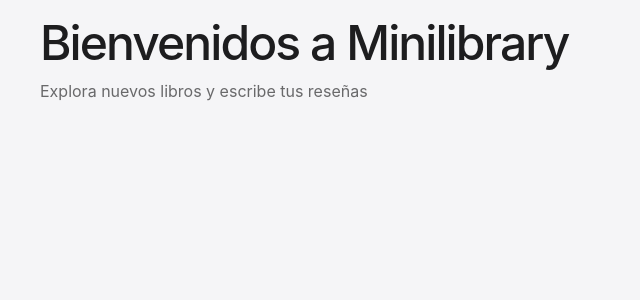
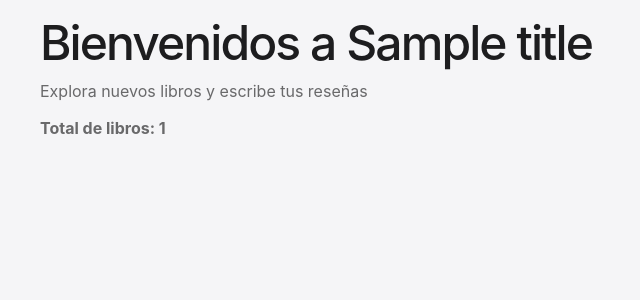
Before and after one commit to sebasio3k/playground_django, a Django app: template minilibrary/templates/minilibrary/welcome.html in a window 1280 px wide. Shown: the part 106-406 px from the top of the page, without its empty margins (0-640 px from the left). Run offline with Django 5.2, Linux system fonts and the light colour scheme; the template is opened without the code that fills it: most values are stand-ins (such as "Sample title", 1, 10 or a date in 2020).

Commit message:
context in templateView

```diff
--- a/minilibrary/templates/minilibrary/welcome.html
+++ b/minilibrary/templates/minilibrary/welcome.html
@@ -2,6 +2,7 @@
 
 
 {% block content %}
-    <h1>Bienvenidos a Minilibrary</h1>
+    <h1>Bienvenidos a {{title}}</h1>
     <p>Explora nuevos libros y escribe tus reseñas</p>
+    <p><strong>Total de libros: {{total_books}}</strong></p>
 {% endblock content %}
--- a/minilibrary/views.py
+++ b/minilibrary/views.py
@@ -28,6 +28,12 @@ class Hello(View):
 
 class WelcomeView(TemplateView):
     template_name = "minilibrary/welcome.html"
+
+    def get_context_data(self, **kwargs):
+        context = super().get_context_data(**kwargs)
+        context['title'] = "Minilibrary"
+        context['total_books'] = Book.objects.count()
+        return context
 
 
 def index_1(request):
```
